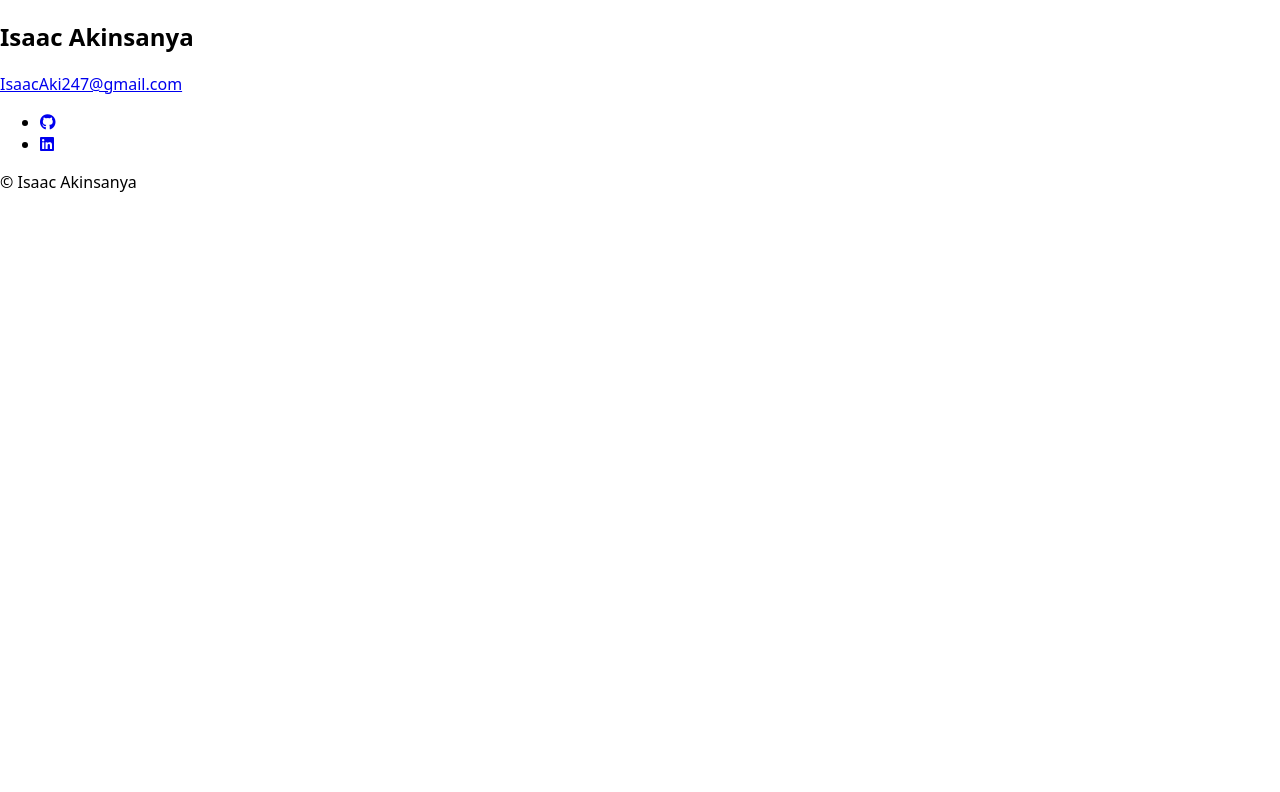
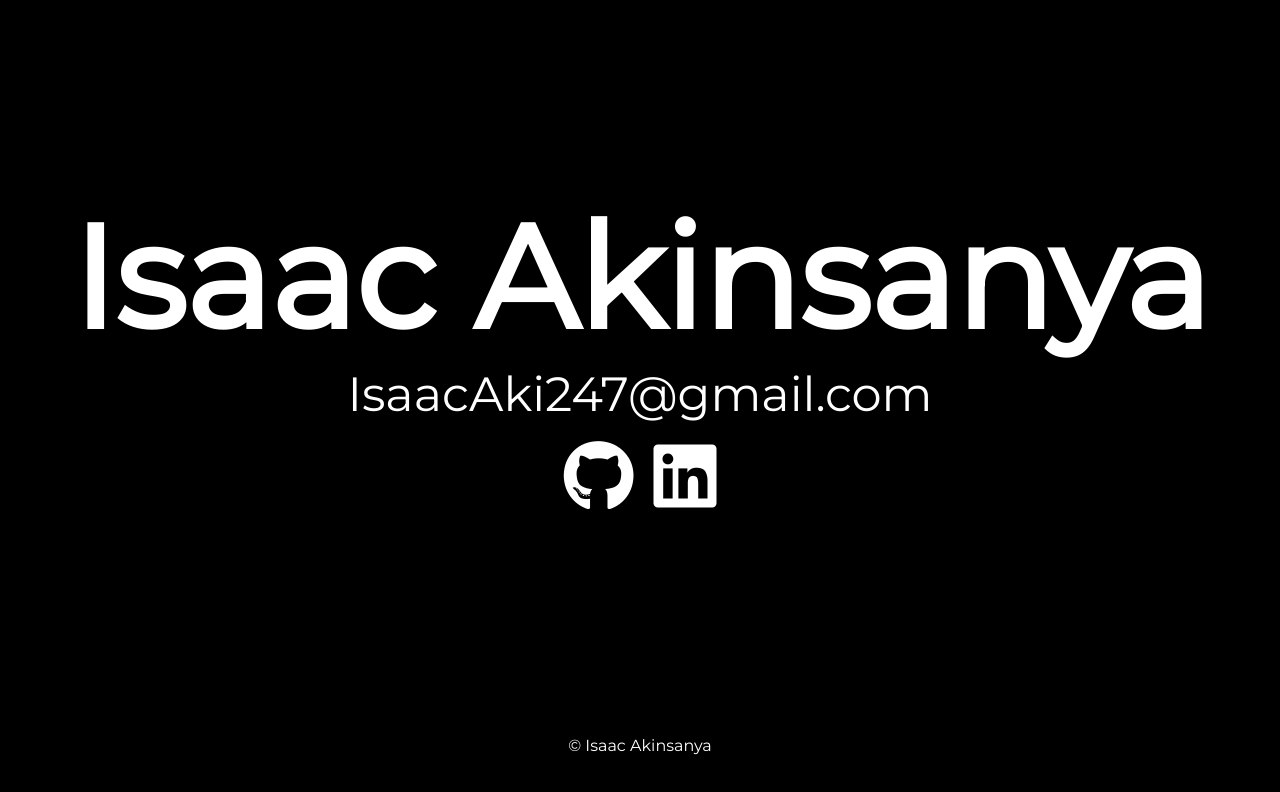
Before and after one commit to IsaacAkin/Couch-to-Coder-Project-Website, a plain HTML site: page index.html in a window 1280 px wide. Drawn offline with Linux system fonts and the light colour scheme.

Commit message:
Update style.css
- set a default font for the whole website

- changed the background colour to black and the font to white

- increased the font size of all the home page content

```diff
--- a/style.css
+++ b/style.css
@@ -1,6 +1,109 @@
 body {
     margin: 0;
     padding: 0;
-    height: 100vh;
-    font-family: system-ui, "Segoe UI", Roboto, Helvetica, Arial, sans-serif, "Apple Color Emoji", "Segoe UI Emoji", "Segoe UI Symbol";
+    min-height: 100vh;
+    font-family: "Montserrat", system-ui, "Segoe UI", Roboto, Helvetica, Arial, sans-serif, "Apple Color Emoji", "Segoe UI Emoji", "Segoe UI Symbol";
+    background-color: #000000;
 }
+
+/* HEADER */
+body>header {
+    background-color: #ffffff;
+    display: flex;
+    justify-content: flex-end;
+}
+
+/* NAVBAR */
+.navbar>ul {
+    margin: 0;
+    display: flex;
+    list-style: none;
+}
+
+.navbar>ul>li {
+    padding: 10px;
+}
+
+.navbar>ul>li>a {
+    color: #000000;
+}
+
+.navbar>ul>li:hover {
+    background-color: #000000;
+    opacity: 1;
+}
+
+.navbar>ul>li:hover>a {
+    color: #ffffff;
+}
+
+.navbutton {
+    color: black;
+    text-decoration: none;
+    padding: 12px;
+}
+
+/* HOME PAGE */
+.my-info {
+    color: #ffffff;
+    display: flex;
+    flex-flow: column nowrap;
+    justify-content: center;
+    align-items: center;
+    font-size: 3em;
+    height: 90vh;
+}
+
+.my-info>h1 {
+    font-size: 3em;
+    margin: 0;
+    text-align: center;
+}
+
+.my-info>a {
+    text-decoration: none;
+    color: #ffffff;
+    ;
+}
+
+.my-info>a:hover {
+    color: #6AAFE6;
+}
+
+.my-socials>ul {
+    margin: 0;
+    padding: 0;
+    display: flex;
+    list-style: none;
+    text-decoration: none;
+    justify-content: space-between;
+}
+
+.my-socials>ul>li {
+    /* border: 1px solid black; */
+    margin: 10px;
+}
+
+.my-socials>ul>li>a {
+    color: #ffffff;
+}
+
+.my-socials>ul>li>a:hover {
+    color: #6AAFE6;
+}
+
+.socials-icon {
+    text-decoration: none;
+    color: black;
+    font-size: 1.5em;
+}
+
+/* FOOTER */
+footer {
+    color: #ffffff;
+    display: flex;
+    justify-content: center;
+    position: relative;
+    bottom: 0;
+    width: 100%;
+}
```
